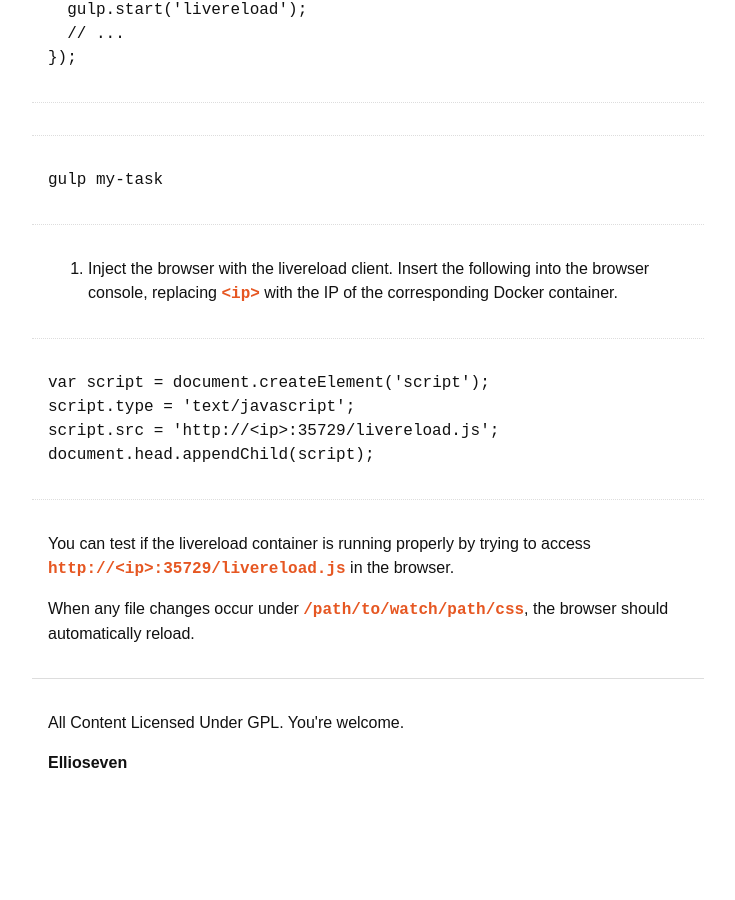
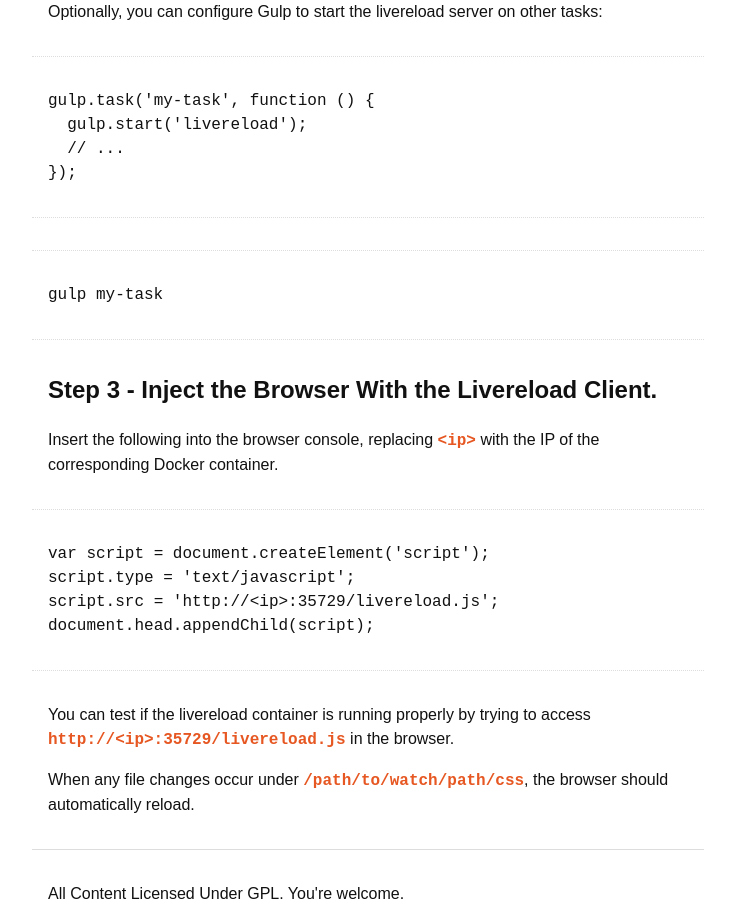
Before and after one commit to ellioseven/ellioseven.github.io, a Jekyll site: the page built from _posts/2017-10-30-simple-docker-livereload.markdown, in a window 1280 px wide and 900 px high, scrolled down 1873 px. Shown: the whole window, without its empty margins (272-1007 px from the left). Built offline with Jekyll 4.4.1, drawn with Linux system fonts in a browser that asks for light colours; before the commit the page ends 2680 px from its top, so only the background shows below that; some of the changed text lies outside the part shown.

Commit message:
Use headings

````diff
--- a/_posts/2017-10-30-simple-docker-livereload.markdown
+++ b/_posts/2017-10-30-simple-docker-livereload.markdown
@@ -17,14 +17,18 @@
 I use Gulp as my task runner, however you can supplement your own method
 of excution.
 
-1. Require the livereload package. I also use the [ip](https://www.npmjs.com/package/ip)
-  package to get the address of the Docker container.
+## Step 1 - Require the Package
+
+Require the livereload package. I also use the [ip](https://www.npmjs.com/package/ip)
+package to get the address of the Docker container.
 
 ```
 npm install --save-dev livereload ip
 ```
 
-2. Configure your task runner (Gulp in my case):
+## Step 2 - Start the Server
+
+Configure your task runner (Gulp in my case):
 
 ``` js
 var gulp = require('gulp');
@@ -78,9 +82,10 @@
 gulp my-task
 ```
 
-3. Inject the browser with the livereload client. Insert the following into the
-  browser console, replacing `<ip>` with the IP of the corresponding Docker
-  container.
+## Step 3 - Inject the Browser With the Livereload Client.
+
+Insert the following into the browser console, replacing `<ip>` with the IP of
+the corresponding Docker container.
 
 ``` js
 var script = document.createElement('script');
````
